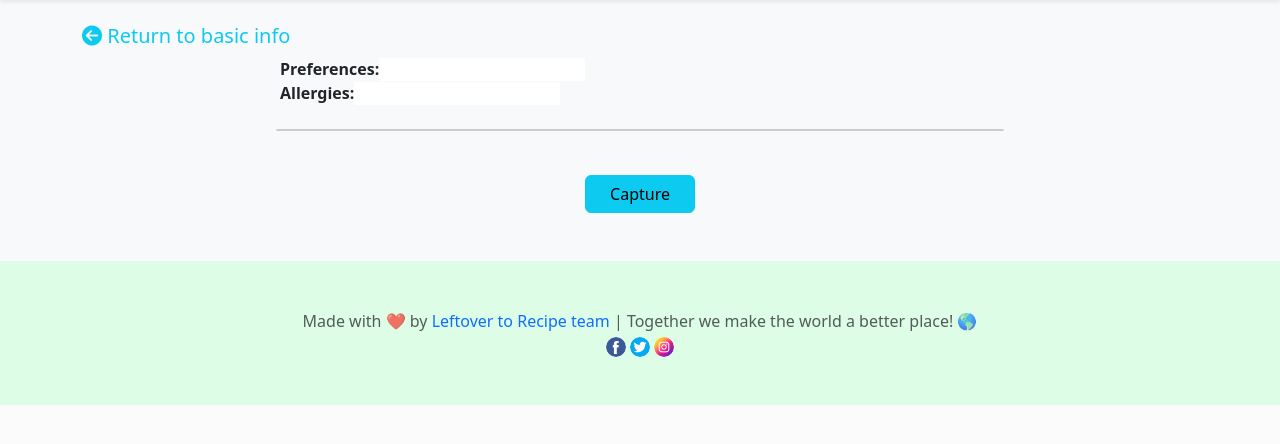
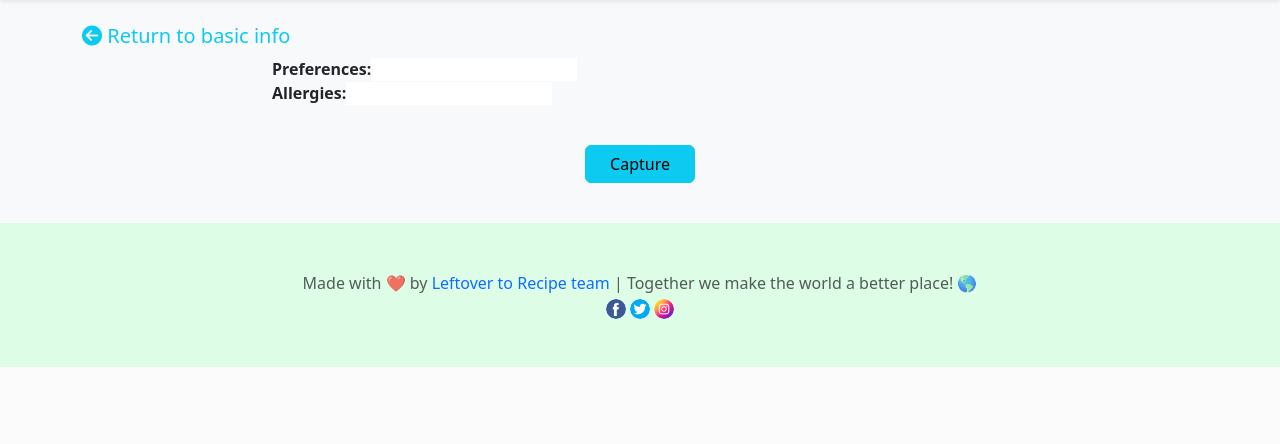
Before and after one commit to chen-gloria/leftover-to-recipe, a Symfony app: template templates/_step_2_get_camera.html.twig in a window 1280 px wide. Shown: the part 76-520 px from the top of the page. Run offline with Twig, Linux system fonts and the light colour scheme; the template is opened without the code that fills it, so the values that code supplies are empty; some libraries are stand-ins or nearby versions.

Commit message:
UPdated camera js

```diff
--- a/public/css/main.css
+++ b/public/css/main.css
@@ -75,11 +75,7 @@
  ****** Camera CSS ********************
  ***************************************/
  #camera {
-    width: 100%;
-    height: auto;
-    border: 1px solid #ccc;
-    border-radius: 5px;
-    margin-bottom: 20px;
+    max-width: 350px;
 }
 
 #capturedImage {
--- a/public/js/camera.js
+++ b/public/js/camera.js
@@ -1,20 +1,74 @@
-const video = document.createElement('video');
-const cameraView = document.getElementById('camera');
-const captureButton = document.getElementById('captureButton');
-const capturedImage = document.getElementById('capturedImage');
-const recaptureBtn  = document.getElementById('recaptureBtn');
-const commenceIdentifyingIngredientsBtn = document.getElementById('commenceIdentifyingIngredientsBtn');
-const ingredientsImageBase64Input = document.getElementById('ingredients-image-base64');
+const isMobile = /iPhone|iPad|iPod|Android/i.test(navigator.userAgent);
+
+const video = $('<video>', {
+    width: isMobile ? 320 : 600,
+    height: isMobile ? 240 : 400,
+    'max-width': '100%',
+    'max-height': '100%',
+    autoplay: true
+});
+
+const generateIngredientsForm = $('#generate-ingredients-form');
+const cameraView = $('#camera')
+const captureButton = $('#captureButton');
+const capturedImage = $('#capturedImage');
+const recaptureBtn  = $('#recaptureBtn');
+const commenceIdentifyingIngredientsBtn = $('#commenceIdentifyingIngredientsBtn');
+const ingredientsImageBase64Input = $('#ingredients-image-base64');
 
 let stream;
 
+startCamera();
+
+$(document).ready(function() {
+    // Hide message after 5s or click captureButton
+    setTimeout(function() {
+        $('.alert').alert('close');
+    }, 5000);
+    $('#captureButton').click(function() {
+        $('.alert').alert('close');
+    });
+
+    // Show loading spinner on form submission
+    generateIngredientsForm.submit(function() {
+        $('#loading-overlay').removeClass('d-none');
+        commenceIdentifyingIngredientsBtn.prop('disabled', true);
+    });
+
+    captureButton.on('click', function () {
+        const canvas = document.createElement('canvas');
+        canvas.width = video[0].videoWidth;
+        canvas.height = video[0].videoHeight;
+        canvas.getContext('2d').drawImage(video[0],0, 0, canvas.width, canvas.height);
+
+        const imageDataURL = canvas.toDataURL('image/png');
+
+        capturedImage.attr('src', imageDataURL).show();
+        video.hide();
+        captureButton.hide();
+        stream.getTracks().forEach(track => track.stop());
+        recaptureBtn.removeClass("d-none");
+        commenceIdentifyingIngredientsBtn.removeClass("d-none");
+
+        // Set the image base 64 to the input
+        ingredientsImageBase64Input.val(imageDataURL);
+    })
+
+    recaptureBtn.on('click', resetCamera);
+});
+
 function startCamera() {
-    navigator.mediaDevices.getUserMedia({video: { facingMode: { ideal: 'environment' } }})
+    let constraints = { video: true };
+    if (isMobile) {
+        constraints = { video: { facingMode: 'environment' } };
+    }
+
+    navigator.mediaDevices.getUserMedia(constraints)
         .then(function (mediaStream) {
             stream = mediaStream;
-            video.srcObject = mediaStream;
-            cameraView.appendChild(video);
-            video.play();
+            video[0].srcObject = mediaStream;
+            cameraView.append(video);
+            video[0].play();
         })
         .catch(function (err) {
             console.error('Error accessing camera:', err);
@@ -22,31 +76,11 @@
 }
 
 function resetCamera() {
-    recaptureBtn.classList.add("d-none");
-    commenceIdentifyingIngredientsBtn.classList.add("d-none");
-    capturedImage.style.display = 'none';
-    video.style.display = 'block';
-    captureButton.style.display = 'block';
-    capturedImage.src = '';
+    recaptureBtn.addClass("d-none");
+    commenceIdentifyingIngredientsBtn.addClass("d-none");
+    capturedImage.hide();
+    video.show();
+    captureButton.show();
+    capturedImage.attr('src', '');
     startCamera();
 }
-
-startCamera();
-
-captureButton.addEventListener('click', function () {
-    const canvas = document.createElement('canvas');
-    canvas.width = video.videoWidth;
-    canvas.height = video.videoHeight;
-    canvas.getContext('2d').drawImage(video, 0, 0, canvas.width, canvas.height);
-    capturedImage.src = canvas.toDataURL('image/png');
-    capturedImage.style.display = 'block';
-    video.style.display = 'none';
-    captureButton.style.display = 'none';
-    stream.getTracks().forEach(track => track.stop());
-    recaptureBtn.classList.remove("d-none");
-    commenceIdentifyingIngredientsBtn.classList.remove("d-none");
-    // Set the image base 64 to the input
-    ingredientsImageBase64Input.value = canvas.toDataURL('image/png');
-});
-
-recaptureBtn.addEventListener('click', resetCamera);
--- a/templates/_step_1_basic_info.html.twig
+++ b/templates/_step_1_basic_info.html.twig
@@ -1,6 +1,7 @@
 {% extends 'base.html.twig' %}
 
 {% block javascripts %}
+    {{ parent() }}
     <script type="module" src="{{ asset('js/basic_info.js') }}"></script>
 {% endblock %}
 
--- a/templates/_step_2_get_camera.html.twig
+++ b/templates/_step_2_get_camera.html.twig
@@ -3,25 +3,8 @@
 {% block title %}Leftover to recipe{% endblock %}
 
 {% block javascripts %}
+    {{ parent() }}
     <script type="module" src="{{ asset('js/camera.js') }}"></script>
-    <script src="https://cdnjs.cloudflare.com/ajax/libs/jquery/3.6.0/jquery.min.js"></script>
-    <script>
-        $(document).ready(function() {
-            // Hide message after 5s or click captureButton
-            setTimeout(function() {
-                $('.alert').alert('close');
-            }, 5000);
-            $('#captureButton').click(function() {
-                $('.alert').alert('close');
-            });
-
-            // Show loading spinner on form submission
-            $('#picture-scanner-form').submit(function() {
-                $('#loading-overlay').removeClass('d-none');
-                $('#commenceIdentifyingIngredientsBtn').prop('disabled', true);
-            });
-        });
-    </script>
 {% endblock %}
 
 {% block body %}
@@ -48,11 +31,12 @@
     </div>
 
     <form
-        id="picture-scanner-form"
+        id="generate-ingredients-form"
         method="POST"
         action="{{ path('generate_ingeredients') }}"
     >
         <div class="card-body bg-transparent border-0 pt-0">
+            <div class="row">
                 <div class="col-12 col-md-8 container-fluid">
                     <p>
                         <strong>Preferences:</strong><input class="border-0" type="text" autocomplete="off" name="personPreferences" value="{{ person_preferences is same as "" ? "No preferences" : person_preferences }}" />
@@ -60,26 +44,40 @@
                         <strong>Allergies:</strong><input class="border-0" type="text" autocomplete="off" name="personAllergies" value="{{ person_allergies is same as "" ? "No allergies" : person_allergies }}" />
                     </p>
                 </div>
-            <div id="picture-scanner-container" class="col-12 col-md-8 container-fluid d-flex flex-column justify-content-center align-items-center mb-4 p-2">
-                <div id="camera"></div>
-                <button type="button" class="btn btn-info px-4 mt-4" id="captureButton">Capture</button>
+            </div>
+            <div class="row">
+                <div class="col d-flex justify-content-center">
+                    <div id="picture-scanner-container">
+                        <div id="camera" class="d-flex justify-content-center"></div>
+
                         <img id="capturedImage" alt="Captured Image">
 
-                <button type="button" class="btn btn-info px-4 mt-4 d-none" id="recaptureBtn">Recapture</button>
+                        <!-- Loading spinner -->
+                        <div id="loading-overlay" class="d-none">
+                            <div class="spinner-border text-info" role="status"></div>
+                        </div>
+                    </div>
+                </div>
+            </div>
+
+            <div class="row mt-4">
+                <div class="col d-flex justify-content-center">
+                    <button type="button" class="btn btn-info px-4" id="captureButton">Capture</button>
+                    <button type="button" class="btn btn-info px-4 d-none" id="recaptureBtn">Recapture</button>
                         <input
                             id="ingredients-image-base64"
                             type="hidden"
                             name="ingredients_img_base_64"
                             value=""
                         />
+                </div>
+            </div>
 
-                    <button type="submit" id="commenceIdentifyingIngredientsBtn" class="btn btn-info px-4 mt-4 d-none">
+            <div class="row mt-4">
+                <div class="col d-flex justify-content-center">
+                    <button type="submit" id="commenceIdentifyingIngredientsBtn" class="btn btn-info px-4 d-none">
                         Start identifying ingredients
                     </button>
-
-                <!-- Loading spinner -->
-                <div id="loading-overlay" class="d-none">
-                    <div class="spinner-border text-info" role="status"></div>
                 </div>
             </div>
         </div>
--- a/templates/_step_3_get_ingeredients.html.twig
+++ b/templates/_step_3_get_ingeredients.html.twig
@@ -13,6 +13,12 @@
                 <i class="fas fa-arrow-circle-left text-info"></i>
                 Return to camera
             </a>
+        </div>
+    </div>
+
+    <div class="row mt-3">
+        <div class="col">
+            <h4>Ingredients included:</h4>
         </div>
     </div>
 
--- a/templates/_step_4_get_recipes_summmary.html.twig
+++ b/templates/_step_4_get_recipes_summmary.html.twig
@@ -3,6 +3,7 @@
 {% block title %}Leftover to recipe{% endblock %}
 
 {% block javascripts %}
+    {{ parent() }}
     <script type="module" src="{{ asset('js/recipe.js') }}"></script>
 {% endblock %}
 
@@ -21,7 +22,6 @@
             <h4>Please select a recipe to continue:</h4>
         </div>
     </div>
-
 
     <div class="row">
         {% for recipe in recipes %}
--- a/templates/base.html.twig
+++ b/templates/base.html.twig
@@ -10,7 +10,9 @@
             <link rel="stylesheet" href="{{ asset('css/main.css') }}"/>
         {% endblock %}
 
-        {% block javascripts %}{% endblock %}
+        {% block javascripts %}
+            <script type="text/javascript" src="https://code.jquery.com/jquery-3.5.1.min.js"></script>
+        {% endblock %}
 
         <style>
             .bd-placeholder-img {
@@ -61,10 +63,8 @@
         {% endblock %}
 
         {% block body_javascript %}
-            <script type="text/javascript" src="https://code.jquery.com/jquery-3.5.1.min.js"></script>
             <script src="https://cdn.jsdelivr.net/npm/@popperjs/core@2.11.8/dist/umd/popper.min.js" integrity="sha384-I7E8VVD/ismYTF4hNIPjVp/Zjvgyol6VFvRkX/vR+Vc4jQkC+hVqc2pM8ODewa9r" crossorigin="anonymous"></script>
             <script src="https://cdn.jsdelivr.net/npm/bootstrap@5.3.3/dist/js/bootstrap.min.js" integrity="sha384-0pUGZvbkm6XF6gxjEnlmuGrJXVbNuzT9qBBavbLwCsOGabYfZo0T0to5eqruptLy" crossorigin="anonymous"></script>
-            <script src="https://cdn.jsdelivr.net/npm/bootstrap@5.0/dist/js/bootstrap.bundle.min.js" integrity="sha384-YvpcrYf0tY3lHB60NNkmXc5s9fDVZLESaAA55NDzOxhy9GkcIdslK1eN7N6jIeHz" crossorigin="anonymous"></script>
         {% endblock %}
     </body>
 </html>
```
Also changed, not shown: templates/_step_5_recipe_details.html.twig (+7 -0 lines). Lines whose indentation alone changed are shown as unchanged.
